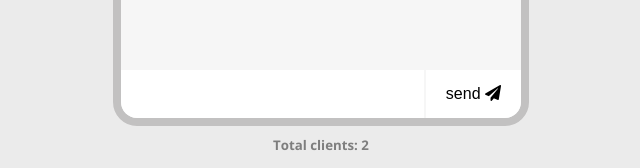
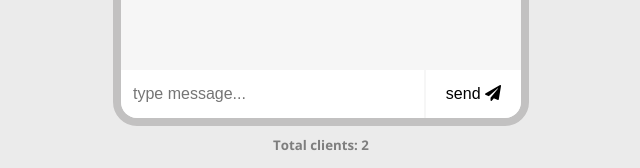
Before and after one commit to MkdirRaiden/chat-app, a website built with webpack: page public/index.html in a window 1280 px wide. Shown: the part 497-665 px from the top of the page, without its empty margins (319-959 px from the left). Built offline with nearby package versions, Linux system fonts and the light colour scheme.

Commit message:
Update index.html

```diff
--- a/public/index.html
+++ b/public/index.html
@@ -34,6 +34,7 @@
           name="message"
           id="message-input"
           class="message-input"
+          placeholder="type message..."
         />
         <div class="v-divider"></div>
         <button type="submit" class="send-button">
```
